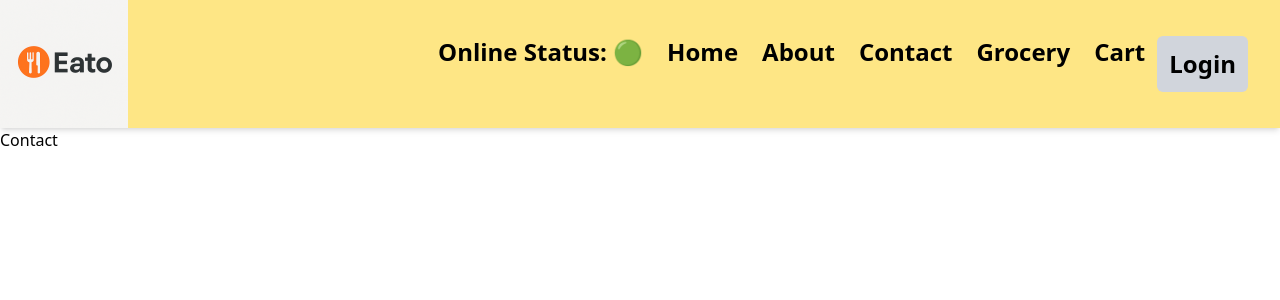
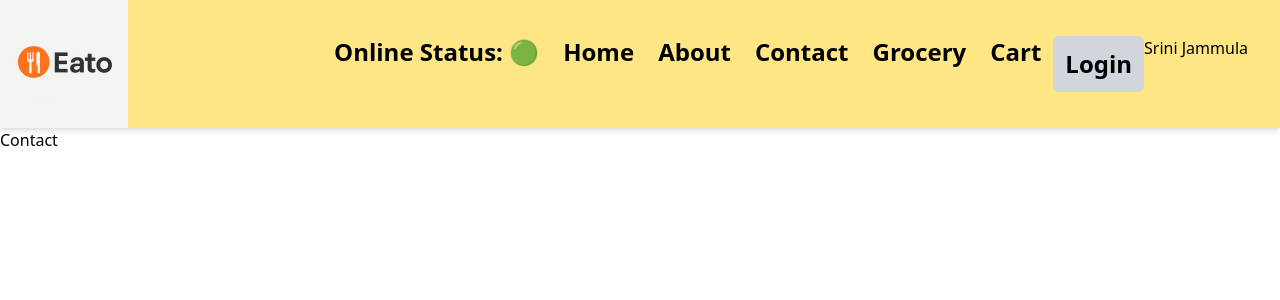
Before and after one commit to srinijammula/react-dev, a React (Vite) app: page /contact in a window 1280 px wide. Shown: the top 300 px of the page. Built offline with nearby package versions, Linux system fonts and the light colour scheme.

Commit message:
useContext change name everywhere by typing in input

```diff
--- a/src/App.js
+++ b/src/App.js
@@ -1,4 +1,4 @@
-import React, {lazy, Suspense} from "react";
+import React, {lazy, Suspense, useEffect, useState} from "react";
 import {createRoot} from "react-dom/client"
 import {About} from "./components/About"
 import { Body } from "./components/Body";
@@ -8,18 +8,27 @@ import { Contact } from "./components/Contact";
 import { Error } from "./components/Error";
 import { RestaurantMenu } from "./components/RestaurantMenu";
 import { Shimmer } from "./components/Shimmer.js";
-//import { Grocery } from "./components/Grocery";
+import UserContext from "./utils/UserContext.js";
 
 
 
 const Grocery = lazy(()=>import("./components/Grocery"))
 
 const AppLayout = () => {
+    const [userName, setUserName] = useState();
+
+    useEffect(()=>{
+        const data={name: "Srini Jammula"};
+        setUserName(data.name);
+    },[]);
+
     return (
-        <div className="app">
-            <Header/>
-            <Outlet />
-        </div>
+        <UserContext.Provider value={{loggedInUser: userName, setUserName}}>
+            <div className="app">
+                <Header/>
+                <Outlet />
+            </div>
+        </UserContext.Provider>
     )
 }
 
--- a/src/components/Body.js
+++ b/src/components/Body.js
@@ -1,10 +1,11 @@
 import { RestaurantCard, PromotedRestaurantCard } from "./RestaurantCard"
 // import restaurants from '../utils/data'
-import {useState, useEffect} from "react";
+import {useState, useEffect, useContext} from "react";
 import { corsProxy, swiggyApi } from "../utils/constants"
 import {Shimmer} from "./Shimmer"
 import { Link } from "react-router-dom";
 import { useOnlineStatus } from "../utils/useOnlineStatus";
+import UserContext from "../utils/UserContext";
 
 export const Body = () => {
     const [restaurantList, setRestaurantList] = useState([]);
@@ -28,6 +29,7 @@ export const Body = () => {
         return <h1> You're offline</h1>
     }
 
+    const {loggedInUser,setUserName} = useContext(UserContext);
 
     if (restaurantList.length==0){
     return <Shimmer />
@@ -64,7 +66,10 @@ export const Body = () => {
                     }}
                     >Show all Restaurants</button>
                 </div>
-
+                <div className="flex items-center">
+                    <label>User Name:</label>
+                    <input value={loggedInUser} onChange={(e)=>setUserName(e.target.value)} className="border border-black p-3" />
+                </div>
             </div>
             <div className="flex flex-wrap">
                 {
--- a/src/components/Header.js
+++ b/src/components/Header.js
@@ -1,11 +1,14 @@
-import { useState } from "react"
+import { useContext, useState } from "react"
 import { Link } from "react-router-dom"
 import { useOnlineStatus } from "../utils/useOnlineStatus"
+import UserContext from "../utils/UserContext"
 
 const logo = new URL('../img/eato_logo.png',import.meta.url).href
 export const Header = () => {
     const [btnName,setBtnName]=useState('Login')
     const onlineStatus = useOnlineStatus();
+    const data=useContext(UserContext);
+    console.log(data);
     return (
         <div className="flex justify-between shadow-md sm:bg-amber-200 bg-green-200">
             <div>
@@ -20,6 +23,7 @@ export const Header = () => {
                     <Link to="/grocery"><li className="px-3 font-bold text-2xl">Grocery</li></Link>
                     <li className="px-3 font-bold text-2xl">Cart</li>
                     <button className="font-bold text-2xl p-3 rounded-md bg-gray-300 hover:bg-gray-400" onClick={() => {setBtnName(btnName=='Login'?'Logout':'Login')}}>{btnName}</button>
+                    <li>{data.loggedInUser}</li>
                 </ul>
             </div>
         </div>
--- /dev/null
+++ b/src/utils/UserContext.js
@@ -0,0 +1,7 @@
+import { createContext } from "react";
+
+const UserContext = createContext({
+    loggedInUser:"Default User"
+})
+
+export default UserContext;
```
Lines whose indentation alone changed are shown as unchanged.
